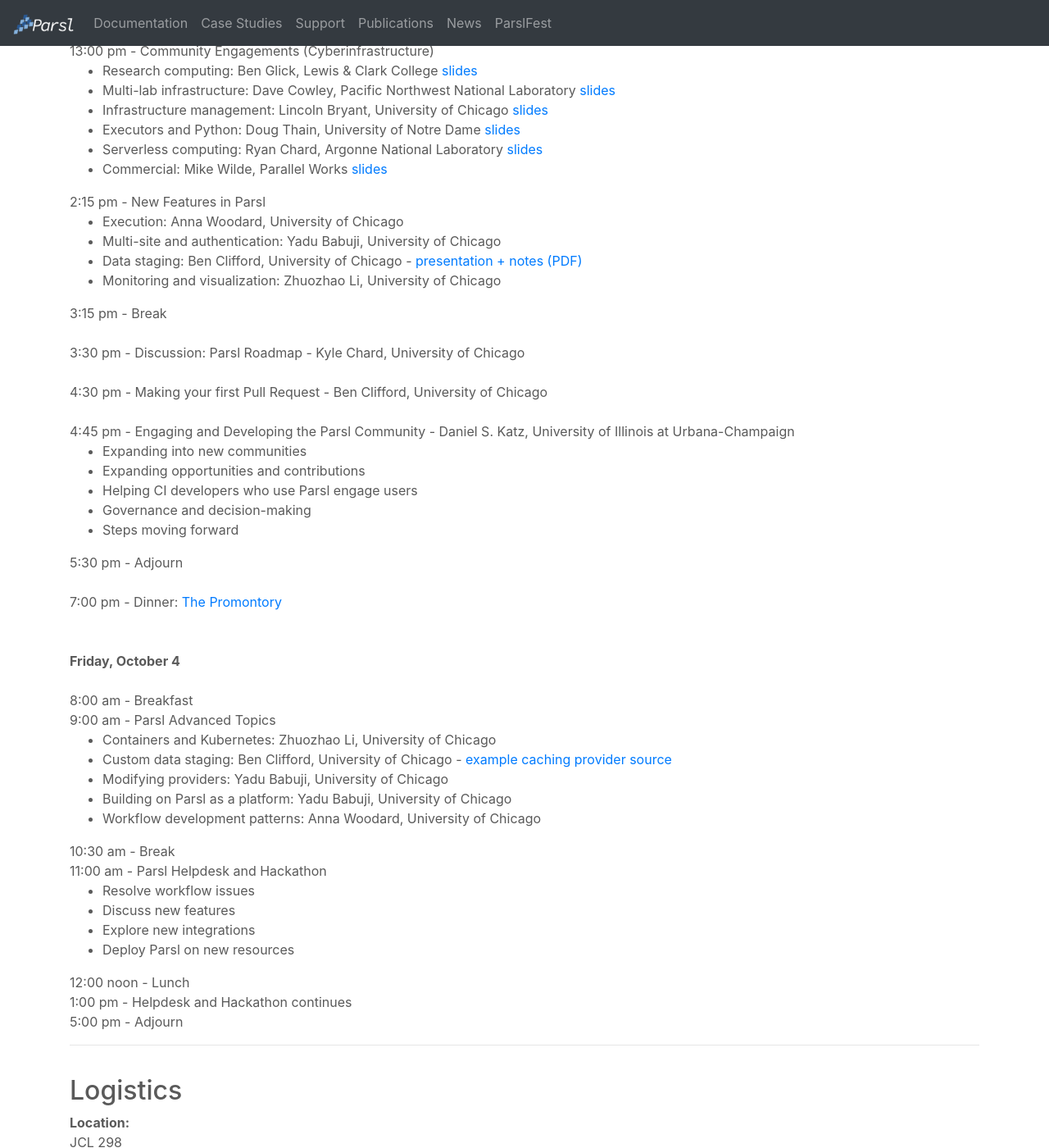
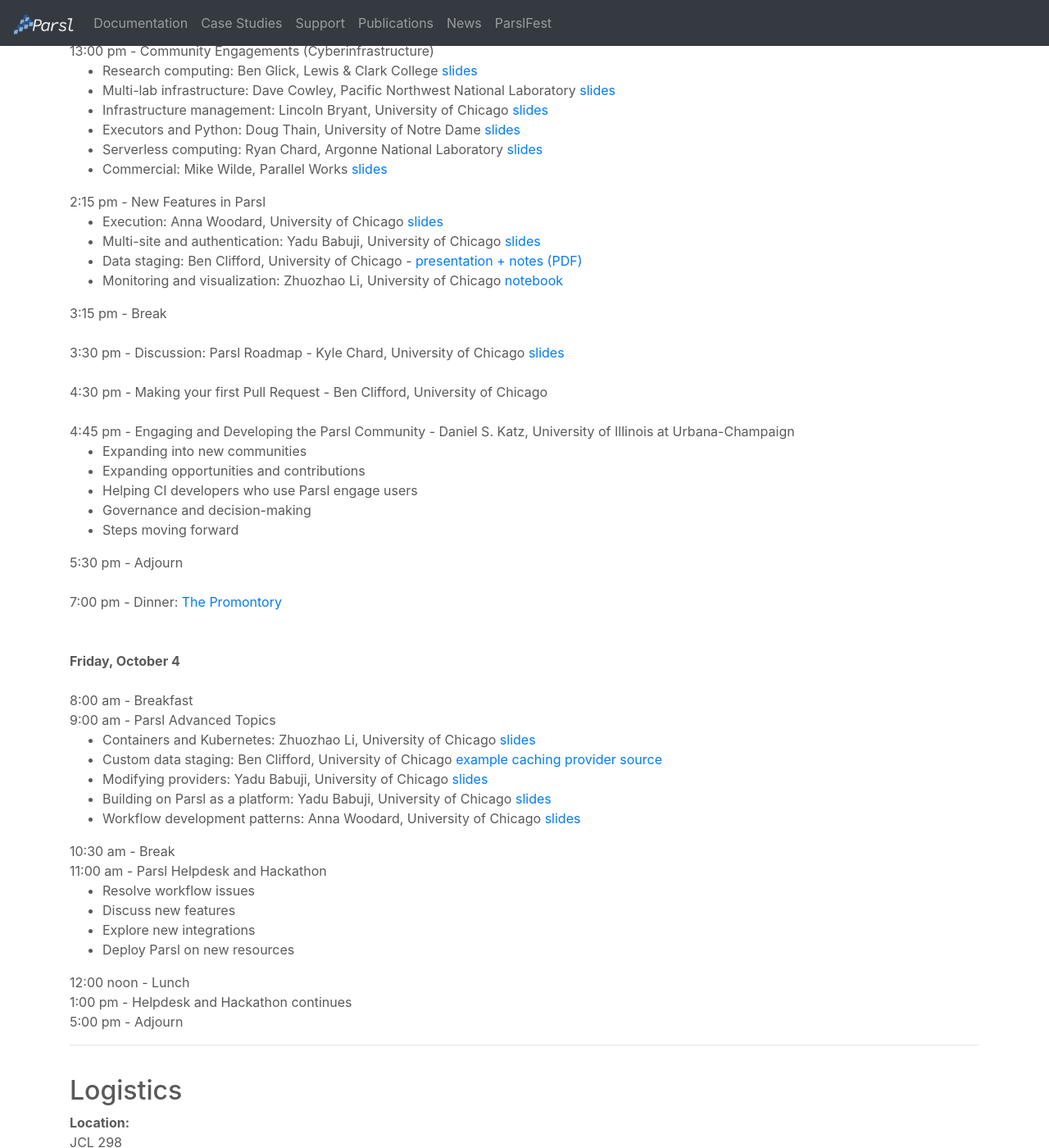
Before and after one commit to Parsl/parsl.github.io, a Jekyll site: the page built from parslfest.html, in a window 1280 px wide and 1400 px high, scrolled down 1513 px. Shown: the whole window at 82% size. Built offline with Jekyll 4.4.1, drawn with Linux system fonts in a browser that asks for light colours.

Commit message:
Updating slide links

```diff
--- a/parslfest.html
+++ b/parslfest.html
@@ -75,15 +75,15 @@
 
       2:15 pm - New Features in Parsl
       <ul>
-        <li>Execution: Anna Woodard, University of Chicago</li>
-        <li>Multi-site and authentication: Yadu Babuji, University of Chicago</li>
+        <li>Execution: Anna Woodard, University of Chicago <a href='https://drive.google.com/open?id=1-IZhgsH5Gb8lOYOZeFLc9vTVz5L6jRNb'>slides</a> </li>
+        <li>Multi-site and authentication: Yadu Babuji, University of Chicago <a href='https://drive.google.com/open?id=1uCuzefBF4dIRUKpKeu6OvRopEE_0y8OP'>slides</a> </li>
         <li>Data staging: Ben Clifford, University of Chicago - <a href="parslfest2019-files/parslfest_benc_data.pptx.pdf">presentation + notes (PDF)</a></li>
-        <li>Monitoring and visualization: Zhuozhao Li, University of Chicago</li>
+        <li>Monitoring and visualization: Zhuozhao Li, University of Chicago <a href=''>notebook</a> </li>
       </ul>
 
       3:15 pm - Break <br /><br />
 
-      3:30 pm - Discussion: Parsl Roadmap - Kyle Chard, University of Chicago<br /><br />
+      3:30 pm - Discussion: Parsl Roadmap - Kyle Chard, University of Chicago <a href='https://drive.google.com/open?id=1_1zywGXoOtIZAEAJWK47P9udf_2omjvd'>slides</a>  <br /><br />
 
       4:30 pm - Making your first Pull Request - Ben Clifford, University of Chicago<br /><br />
 
@@ -108,11 +108,11 @@
 
       9:00 am - Parsl Advanced Topics <br />
       <ul>
-        <li>Containers and Kubernetes: Zhuozhao Li, University of Chicago</li>
-        <li>Custom data staging: Ben Clifford, University of Chicago - <a href="parslfest2019-files/caching-http-example.py">example caching provider source</a></li>
-        <li>Modifying providers: Yadu Babuji, University of Chicago</li>
-        <li>Building on Parsl as a platform: Yadu Babuji, University of Chicago</li>
-        <li>Workflow development patterns: Anna Woodard, University of Chicago</li>
+        <li>Containers and Kubernetes: Zhuozhao Li, University of Chicago <a href='https://drive.google.com/open?id=1ZqO-IHBtzjjLeh1x4O6Lk_zJz3N0XYod'>slides</a> </li>
+        <li>Custom data staging: Ben Clifford, University of Chicago <a href="parslfest2019-files/caching-http-example.py">example caching provider source</a></li>
+        <li>Modifying providers: Yadu Babuji, University of Chicago <a href='https://drive.google.com/open?id=17Hou4Uza-2w1eRYOToj3ceiSMSxadODC'>slides</a> </li>
+        <li>Building on Parsl as a platform: Yadu Babuji, University of Chicago <a href='https://drive.google.com/open?id=1iuEaY0JAgO49fLt2gYMmLpsGt46ZQ_Y_'>slides</a> </li>
+        <li>Workflow development patterns: Anna Woodard, University of Chicago <a href='https://drive.google.com/open?id=1HRgyF9IuvNzSzQQwHmGAh_UH3Nwwo3AY'>slides</a> </li>
       </ul>
 
       10:30 am - Break <br />
```
